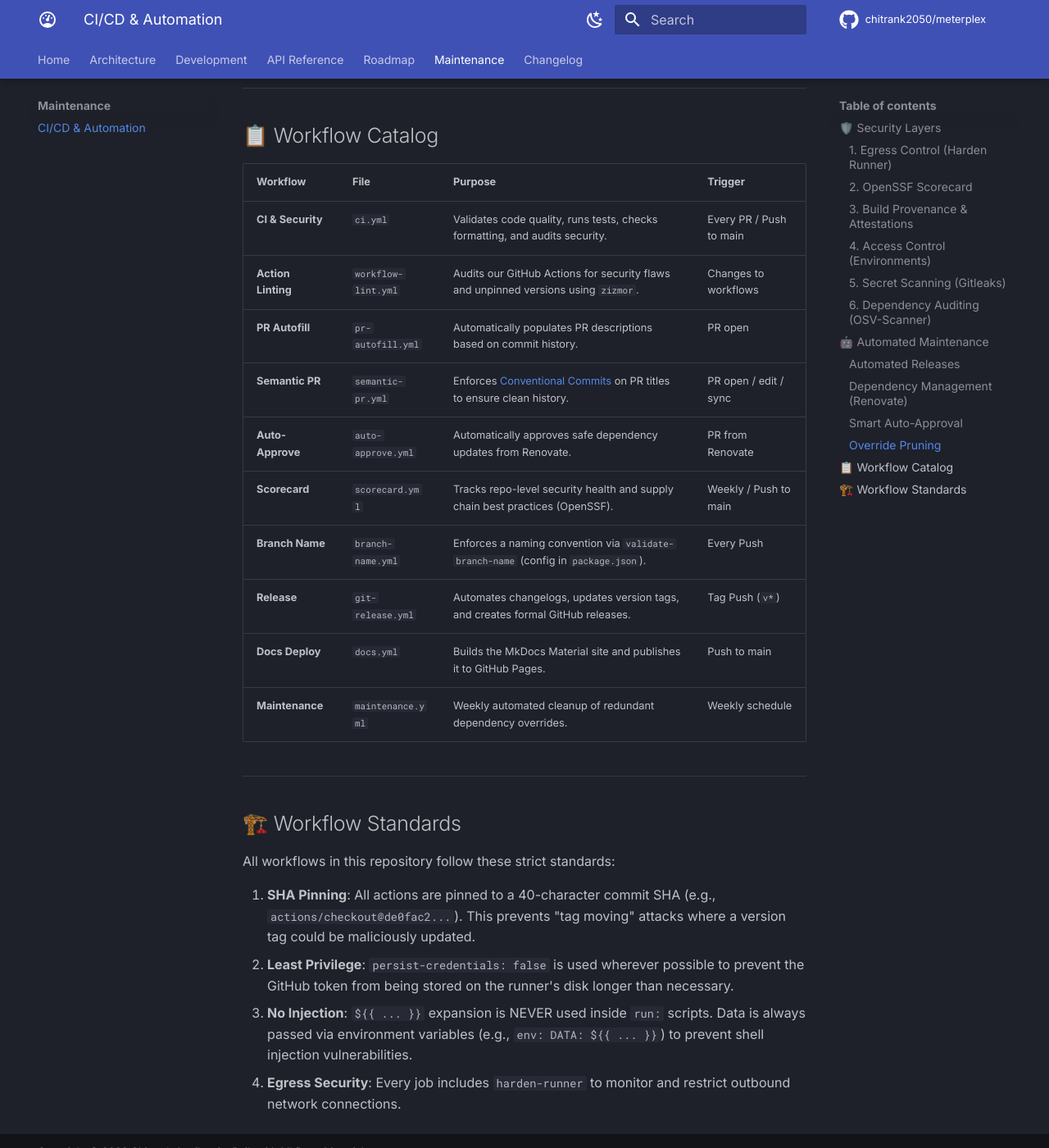
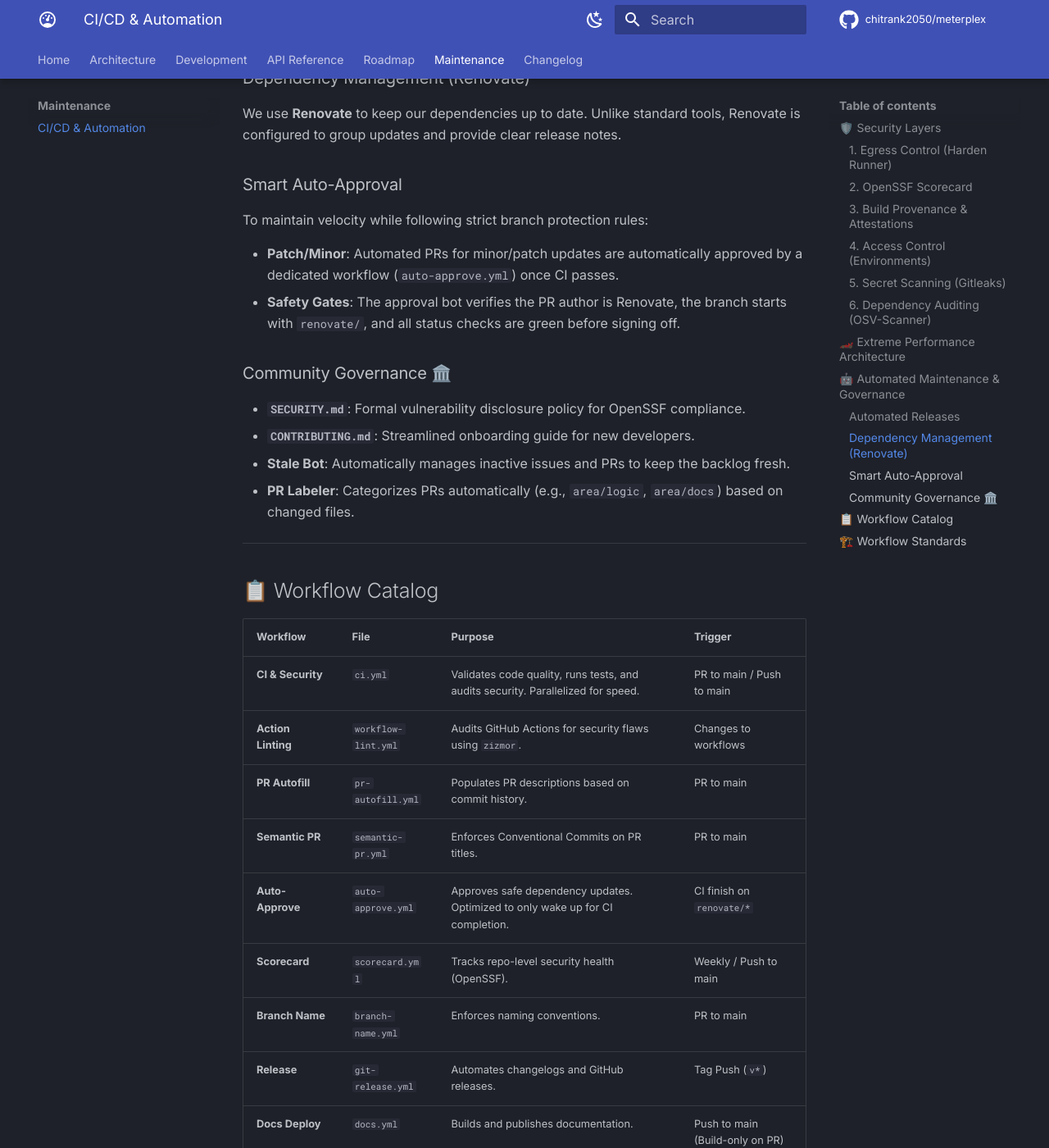
Before and after one commit to chitrank2050/meterplex, an MkDocs documentation site: the page built from docs/maintenance/ci-cd.md, in a window 1280 px wide and 1400 px high, scrolled down 2705 px. Shown: the whole window at 82% size. Built offline with MkDocs 1.6.1 and Material for MkDocs 9.7.7, drawn with Linux system fonts in a browser that asks for light colours; comment, search, counter and statistics services are not loaded; some of the changed text lies outside the part shown.

Commit message:
docs: update CI/CD documentation with performance optimizations and improved governance policies

```diff
--- a/docs/maintenance/ci-cd.md
+++ b/docs/maintenance/ci-cd.md
@@ -38,7 +38,7 @@
 ### 5. Secret Scanning (Gitleaks)
 
 * **Local**: Integrated into `lefthook` to prevent secrets from ever being committed.
-* **CI**: A dedicated job in `ci.yml` scans the entire history on every PR.
+* **CI**: A dedicated job in `ci.yml` perform **incremental scans** of only the new commits in a PR, ensuring near-instant feedback as the repository grows.
 
 ### 6. Dependency Auditing (OSV-Scanner)
 
@@ -47,7 +47,20 @@
 
 ---
 
-## 🤖 Automated Maintenance
+## 🏎️ Extreme Performance Architecture
+
+Our CI pipeline is optimized for speed and cost-efficiency (Free-tier friendly):
+
+1. **Parallel Hygiene**: Code linting, formatting checks, and markdown audits run in parallel jobs. This provides developer feedback 3x faster than sequential runs.
+2. **Smart Caching**:
+    * **pnpm Store**: Global cache for dependency resolution.
+    * **Prisma Client**: The generated Prisma client is cached and only rebuilt when `schema.prisma` changes, saving ~20s per build.
+    * **Pip**: Python dependencies for documentation are cached.
+3. **Trigger Lockdown**: To save Actions minutes, workflows **only** run on the `main` branch or within a Pull Request targeting `main`. Intermediate pushes to feature branches do not trigger CI, encouraging local testing via `lefthook`.
+
+---
+
+## 🤖 Automated Maintenance & Governance
 
 To keep the codebase healthy without manual toil, we have several automated maintenance cycles:
 
@@ -69,11 +82,14 @@
 To maintain velocity while following strict branch protection rules:
 
 * **Patch/Minor**: Automated PRs for minor/patch updates are automatically approved by a dedicated workflow (`auto-approve.yml`) once CI passes.
-* **Major**: Breaking changes and major version updates always require human review and manual approval.
+* **Safety Gates**: The approval bot verifies the PR author is Renovate, the branch starts with `renovate/`, and all status checks are green before signing off.
 
-### Override Pruning
+### Community Governance 🏛️
 
-A custom workflow (`maintenance.yml`) that runs weekly to check if any entries in `pnpm.overrides` are no longer needed. If a dependency has been updated such that the override is redundant, it opens a PR to prune it.
+* **`SECURITY.md`**: Formal vulnerability disclosure policy for OpenSSF compliance.
+* **`CONTRIBUTING.md`**: Streamlined onboarding guide for new developers.
+* **Stale Bot**: Automatically manages inactive issues and PRs to keep the backlog fresh.
+* **PR Labeler**: Categorizes PRs automatically (e.g., `area/logic`, `area/docs`) based on changed files.
 
 ---
 
@@ -81,16 +97,18 @@
 
 | Workflow | File | Purpose | Trigger |
 | :--- | :--- | :--- | :--- |
-| **CI & Security** | `ci.yml` | Validates code quality, runs tests, checks formatting, and audits security. | Every PR / Push to main |
-| **Action Linting** | `workflow-lint.yml` | Audits our GitHub Actions for security flaws and unpinned versions using `zizmor`. | Changes to workflows |
-| **PR Autofill** | `pr-autofill.yml` | Automatically populates PR descriptions based on commit history. | PR open |
-| **Semantic PR** | `semantic-pr.yml` | Enforces [Conventional Commits](https://www.conventionalcommits.org/) on PR titles to ensure clean history. | PR open / edit / sync |
-| **Auto-Approve** | `auto-approve.yml` | Automatically approves safe dependency updates from Renovate. | PR from Renovate |
-| **Scorecard** | `scorecard.yml` | Tracks repo-level security health and supply chain best practices (OpenSSF). | Weekly / Push to main |
-| **Branch Name** | `branch-name.yml` | Enforces a naming convention via `validate-branch-name` (config in `package.json`). | Every Push |
-| **Release** | `git-release.yml` | Automates changelogs, updates version tags, and creates formal GitHub releases. | Tag Push (`v*`) |
-| **Docs Deploy** | `docs.yml` | Builds the MkDocs Material site and publishes it to GitHub Pages. | Push to main |
-| **Maintenance** | `maintenance.yml` | Weekly automated cleanup of redundant dependency overrides. | Weekly schedule |
+| **CI & Security** | `ci.yml` | Validates code quality, runs tests, and audits security. Parallelized for speed. | PR to main / Push to main |
+| **Action Linting** | `workflow-lint.yml` | Audits GitHub Actions for security flaws using `zizmor`. | Changes to workflows |
+| **PR Autofill** | `pr-autofill.yml` | Populates PR descriptions based on commit history. | PR to main |
+| **Semantic PR** | `semantic-pr.yml` | Enforces Conventional Commits on PR titles. | PR to main |
+| **Auto-Approve** | `auto-approve.yml` | Approves safe dependency updates. Optimized to only wake up for CI completion. | CI finish on `renovate/*` |
+| **Scorecard** | `scorecard.yml` | Tracks repo-level security health (OpenSSF). | Weekly / Push to main |
+| **Branch Name** | `branch-name.yml` | Enforces naming conventions. | PR to main |
+| **Release** | `git-release.yml` | Automates changelogs and GitHub releases. | Tag Push (`v*`) |
+| **Docs Deploy** | `docs.yml` | Builds and publishes documentation. | Push to main (Build-only on PR) |
+| **Labeler** | `labeler.yml` | Automatically labels PRs based on file paths. | PR to main |
+| **Stale** | `stale.yml` | Manages inactive issues and PRs. | Daily schedule |
+| **Maintenance** | `maintenance.yml` | Weekly automated cleanup of dependency overrides. | Weekly schedule |
 
 ---
 
@@ -98,7 +116,7 @@
 
 All workflows in this repository follow these strict standards:
 
-1. **SHA Pinning**: All actions are pinned to a 40-character commit SHA (e.g., `actions/checkout@de0fac2...`). This prevents "tag moving" attacks where a version tag could be maliciously updated.
-2. **Least Privilege**: `persist-credentials: false` is used wherever possible to prevent the GitHub token from being stored on the runner's disk longer than necessary.
-3. **No Injection**: `${{ ... }}` expansion is NEVER used inside `run:` scripts. Data is always passed via environment variables (e.g., `env: DATA: ${{ ... }}`) to prevent shell injection vulnerabilities.
-4. **Egress Security**: Every job includes `harden-runner` to monitor and restrict outbound network connections.
+1. **SHA Pinning**: All actions are pinned to a 40-character commit SHA to prevent "tag moving" attacks.
+2. **Least Privilege**: `permissions` blocks are explicitly defined for every job.
+3. **No Injection**: `${{ ... }}` expansion is NEVER used inside `run:` scripts. Data is always passed via environment variables.
+4. **Egress Security**: Every job includes `harden-runner` to monitor and restrict network traffic.
```
